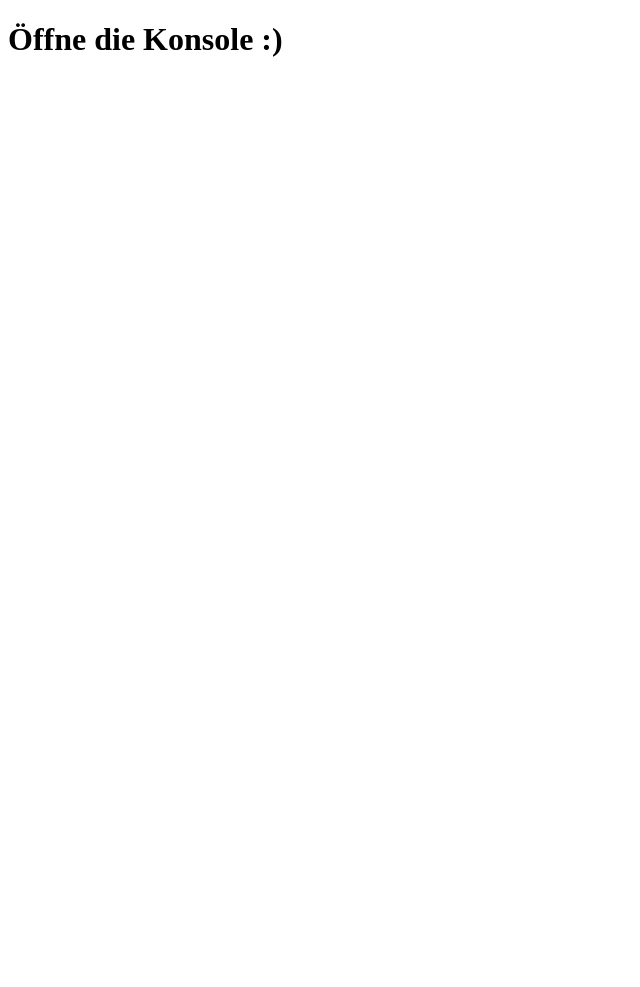
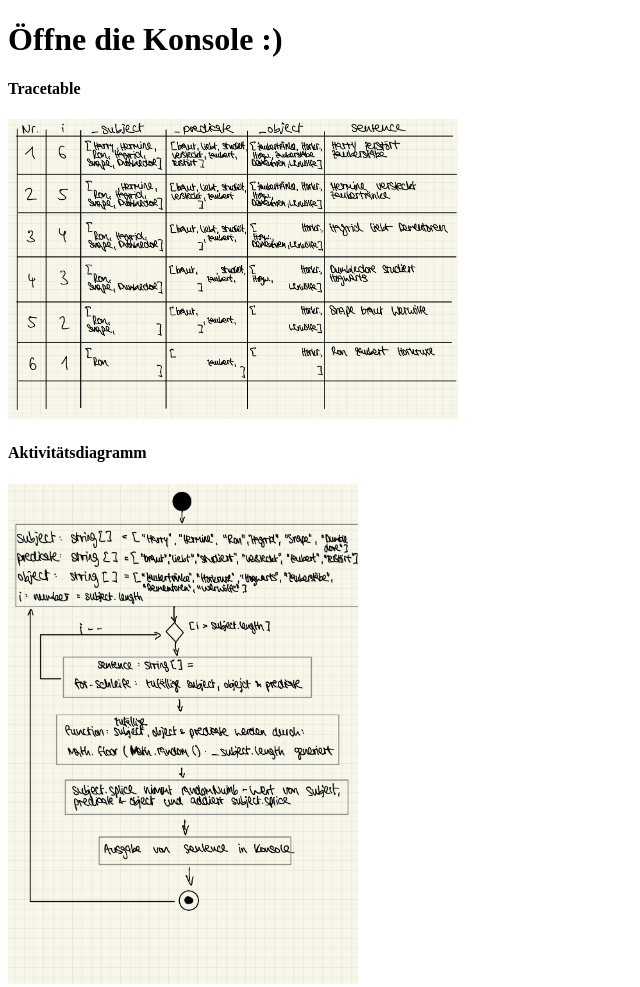
Before and after one commit to mariagsmn/EIA2_SoSe_24, a plain HTML site: page A01/index.html in a window 1280 px wide. Shown: the whole page, without its empty margins (0-640 px from the left). Before the commit the page ends 800 px from the top, so only its background shows below. Drawn offline with Linux system fonts and the light colour scheme.

Commit message:
Verbesserung A01

```diff
--- a/A01/index.html
+++ b/A01/index.html
@@ -8,5 +8,9 @@
 </head>
 <body>
     <h1>Öffne die Konsole :)</h1>
+    <h4>Tracetable</h4>
+    <img src="./tracetable_A01.jpg" alt="Tracetable" height="300" width="450">
+    <h4>Aktivitätsdiagramm</h4>
+    <img src="./aktivitätsdiagramm_A01.jpg" alt="Aktivitätsdiagramm" height="500" width="350">
 </body>
 </html>
```
Also changed, not shown: A01/aktivitätsdiagramm_A01.jpg (added), A01/tracetable_A01.jpg (added).
